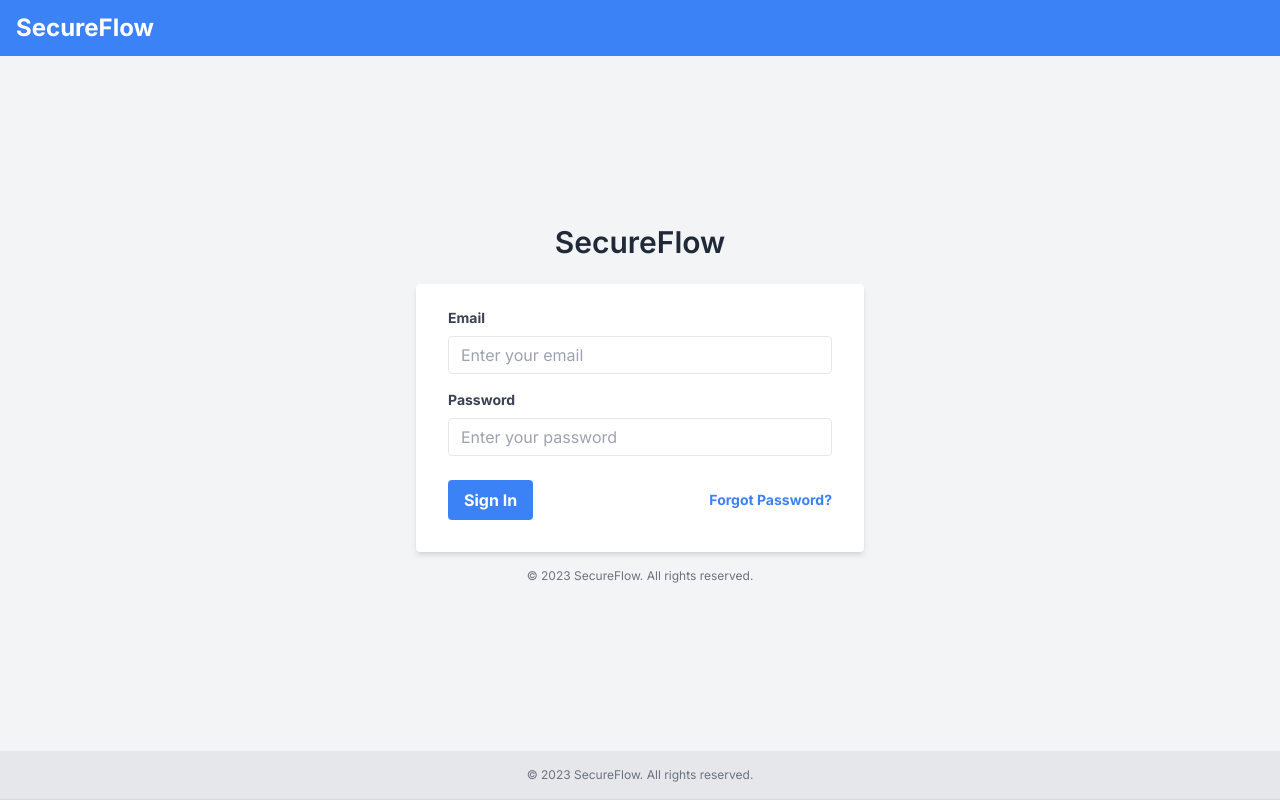
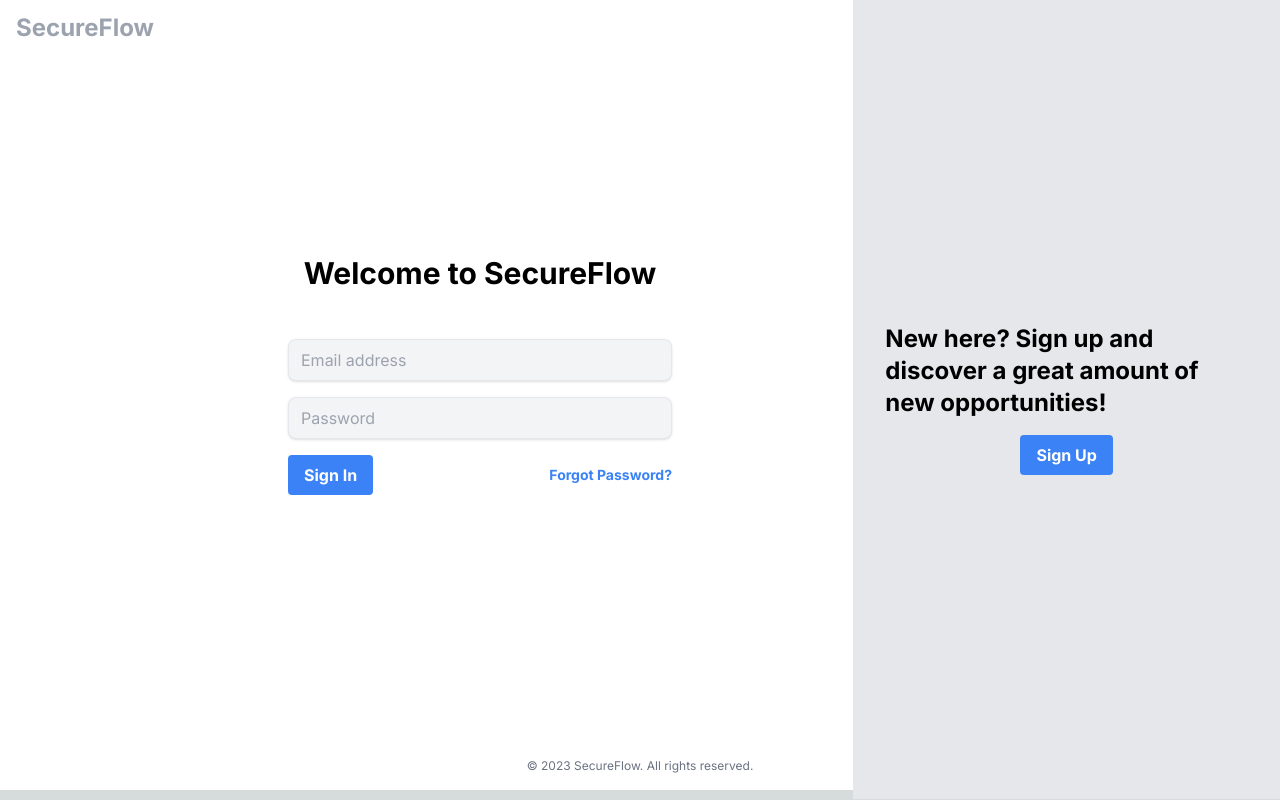
Before and after one commit to ammarjussa/Secure-Flow, a Next.js app in the folder client/: page /login in a window 1280 px wide. Built offline with nearby package versions, Linux system fonts and the light colour scheme.

Commit message:
UI improvement for login page

```diff
--- a/client/app/login/page.tsx
+++ b/client/app/login/page.tsx
@@ -1,86 +1,63 @@
 "use client";
 
-import React, { useState } from "react";
+import React from "react";
 
 const LoginPage: React.FC = () => {
-  const [email, setEmail] = useState("");
-  const [password, setPassword] = useState("");
-
-  const handleEmailChange = (e: React.ChangeEvent<HTMLInputElement>) => {
-    setEmail(e.target.value);
-  };
-
-  const handlePasswordChange = (e: React.ChangeEvent<HTMLInputElement>) => {
-    setPassword(e.target.value);
-  };
-
-  const handleSubmit = (e: React.FormEvent) => {
-    e.preventDefault();
-    // Handle login logic here
-  };
-
   return (
-    <div className="flex items-center justify-center h-[calc(100vh-105px)] bg-gray-100">
+    <div className="flex items-center justify-between min-h-[calc(100vh-114px)] bg-white">
+      <div className="flex flex-col justify-center md:flex-row w-full max-w-md md:max-w-5xl">
+        <div className="md:w-1/2">
           <div className="w-full max-w-md">
-        <h1 className="text-3xl text-center text-gray-800 font-semibold mb-6">
-          SecureFlow
-        </h1>
-        <form
-          onSubmit={handleSubmit}
-          className="bg-white shadow-md rounded px-8 pt-6 pb-8 mb-4"
-        >
+            <h2 className="text-3xl font-bold text-center mb-6">
+              Welcome to SecureFlow
+            </h2>
+            <form className="px-8 pt-6 pb-8 mb-4">
               <div className="mb-4">
-            <label
-              className="block text-gray-700 text-sm font-bold mb-2"
-              htmlFor="email"
-            >
-              Email
-            </label>
                 <input
-              className="appearance-none border rounded w-full py-2 px-3 text-gray-700 leading-tight focus:outline-none focus:shadow-outline"
+                  className="shadow appearance-none bg-gray-100 border rounded-lg w-full py-2 px-3 text-gray-800  focus:outline-none focus:shadow-outline"
                   id="email"
                   type="email"
-              placeholder="Enter your email"
-              value={email}
-              onChange={handleEmailChange}
-              required
+                  placeholder="Email address"
                 />
               </div>
-          <div className="mb-6">
-            <label
-              className="block text-gray-700 text-sm font-bold mb-2"
-              htmlFor="password"
-            >
-              Password
-            </label>
+              <div className="mb-4">
                 <input
-              className="appearance-none border rounded w-full py-2 px-3 text-gray-700 leading-tight focus:outline-none focus:shadow-outline"
+                  className="shadow appearance-none border bg-gray-100 rounded-lg w-full py-2 px-3 text-gray-800 focus:outline-none focus:shadow-outline"
                   id="password"
                   type="password"
-              placeholder="Enter your password"
-              value={password}
-              onChange={handlePasswordChange}
-              required
+                  placeholder="Password"
                 />
               </div>
               <div className="flex items-center justify-between">
                 <button
                   className="bg-blue-500 hover:bg-blue-700 text-white font-bold py-2 px-4 rounded focus:outline-none focus:shadow-outline"
-              type="submit"
+                  type="button"
                 >
                   Sign In
                 </button>
                 <a
                   className="inline-block align-baseline font-bold text-sm text-blue-500 hover:text-blue-800"
-              href="/forgot-password"
+                  href="#"
                 >
                   Forgot Password?
                 </a>
               </div>
             </form>
-        <p className="text-center text-gray-500 text-xs">
-          &copy; {new Date().getFullYear()} SecureFlow. All rights reserved.
-        </p>
+          </div>
+        </div>
+      </div>
+      <div className="md:w-1/3 absolute right-0 bg-gray-200 p-8 flex flex-col justify-center items-end h-screen">
+        <div className="flex flex-col items-center justify-center h-full">
+          <h3 className="text-2xl font-bold mb-4">
+            New here? Sign up and discover a great amount of new opportunities!
+          </h3>
+          <button
+            className="bg-blue-500 hover:bg-blue-700 text-white font-bold py-2 px-4 rounded focus:outline-none focus:shadow-outline"
+            type="button"
+          >
+            Sign Up
+          </button>
+        </div>
       </div>
     </div>
   );
--- a/client/components/Footer.tsx
+++ b/client/components/Footer.tsx
@@ -2,7 +2,7 @@ import React from "react";
 
 const Footer: React.FC = () => {
   return (
-    <footer className="bg-gray-200 py-4">
+    <footer className="bg-white py-4">
       <div className="container mx-auto px-4">
         <p className="text-center text-gray-500 text-xs">
           &copy; {new Date().getFullYear()} SecureFlow. All rights reserved.
--- a/client/components/Header.tsx
+++ b/client/components/Header.tsx
@@ -2,7 +2,7 @@ import React from "react";
 
 const Header: React.FC = () => {
   return (
-    <header className="bg-blue-500 text-white py-3">
+    <header className="bg-white text-gray-400 py-3">
       <div className="container mx-auto px-4">
         <h1 className="text-2xl font-bold">SecureFlow</h1>
       </div>
```
Lines whose indentation alone changed are shown as unchanged.
